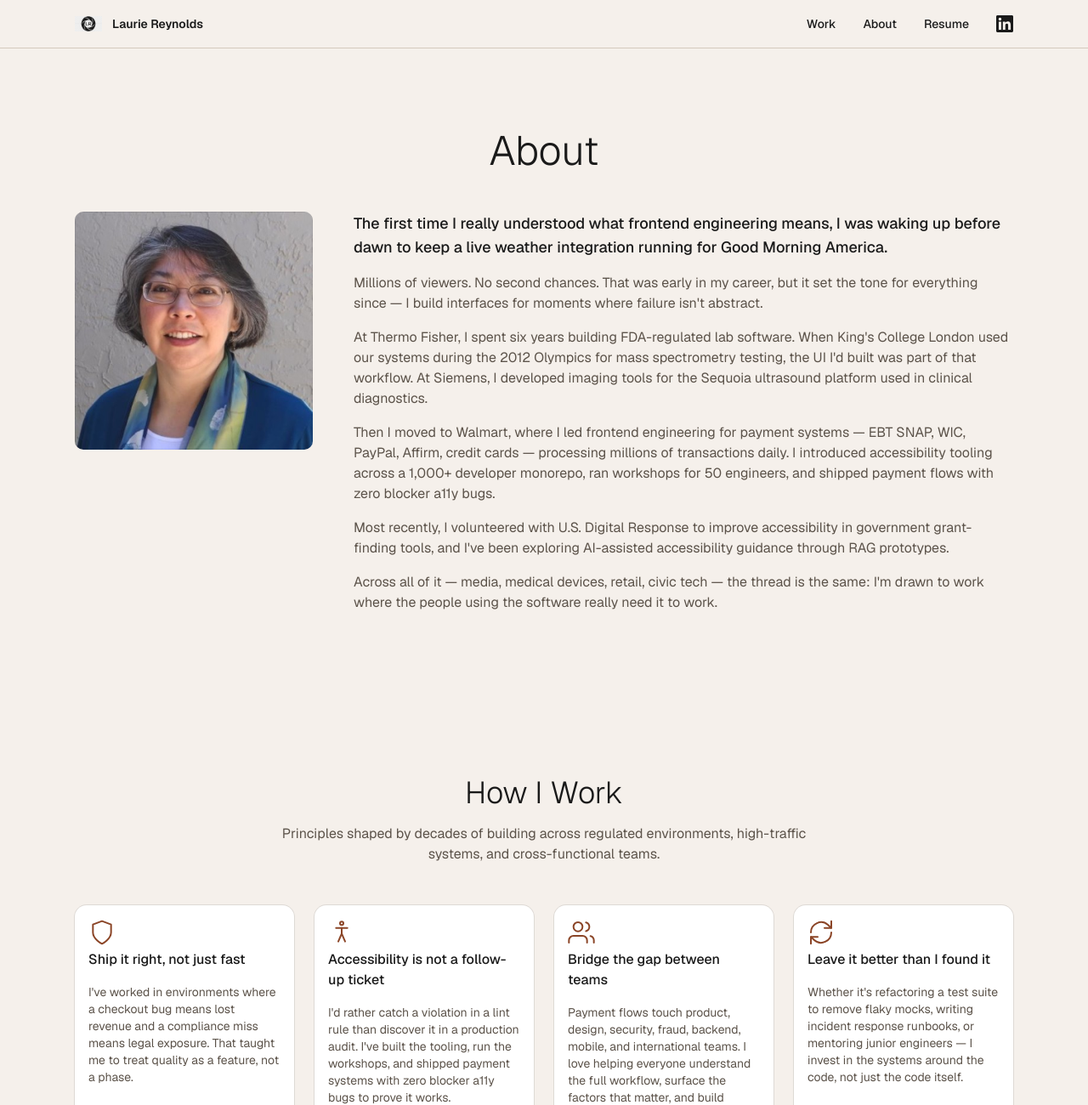
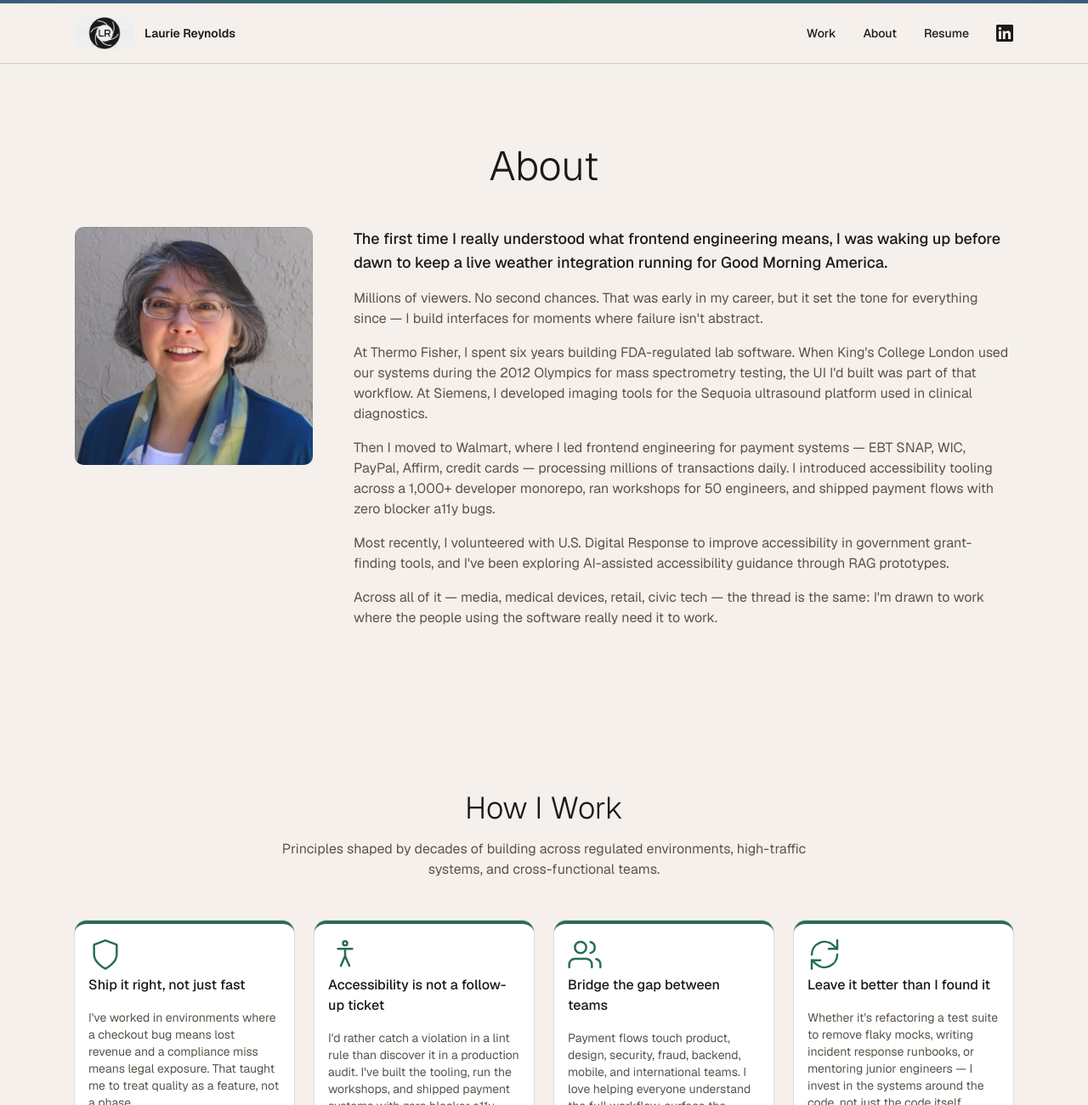
Before and after one commit to lsr-explore/laurie-reynolds-portfolio, a Next.js app: page /about in a window 1280 px wide. Shown: the top 1300 px of the page at 85% size. Built offline with nearby package versions, Linux system fonts and the light colour scheme.

Commit message:
updated styles

```diff
--- a/app/globals.css
+++ b/app/globals.css
@@ -54,7 +54,7 @@
   --card-foreground: #1a1a1a;
   --popover: #ffffff;
   --popover-foreground: #1a1a1a;
-  --primary: #8b4527;
+  --primary: #3d5a80;
   --primary-foreground: #ffffff;
   --secondary: #ece6df;
   --secondary-foreground: #3d3530;
@@ -65,8 +65,8 @@
   --destructive: oklch(0.577 0.245 27.325);
   --border: #d4c9bd;
   --input: #d4c9bd;
-  --ring: #8b4527;
-  --chart-1: #8b4527;
+  --ring: #3d5a80;
+  --chart-1: #3d5a80;
   --chart-2: #2a6b5a;
   --chart-3: #d4c9bd;
   --chart-4: #e8e0d8;
@@ -74,12 +74,12 @@
   --radius: 0.625rem;
   --sidebar: #f5f0eb;
   --sidebar-foreground: #1a1a1a;
-  --sidebar-primary: #8b4527;
+  --sidebar-primary: #3d5a80;
   --sidebar-primary-foreground: #ffffff;
   --sidebar-accent: #ece6df;
   --sidebar-accent-foreground: #1a1a1a;
   --sidebar-border: #d4c9bd;
-  --sidebar-ring: #8b4527;
+  --sidebar-ring: #3d5a80;
 }
 
 @layer base {
--- a/app/layout.tsx
+++ b/app/layout.tsx
@@ -32,6 +32,7 @@ export default function RootLayout({
       className={`${geistSans.variable} ${geistMono.variable} h-full antialiased`}
     >
       <body className="min-h-full flex flex-col">
+        <div className="h-1 bg-gradient-to-r from-primary via-accent to-primary" aria-hidden="true" />
         <SkipLink />
         <Header />
         <main id="main-content" className="flex-1">
--- a/app/resume/page.tsx
+++ b/app/resume/page.tsx
@@ -244,6 +244,71 @@ export default function ResumePage() {
         ))}
       </div>
 
+      {/* Volunteer */}
+      <Separator className="my-12" />
+      <h2 className="mb-6 text-2xl font-bold">Volunteer</h2>
+      <div className="space-y-4">
+        <Card>
+          <CardHeader>
+            <div className="flex flex-col gap-1 sm:flex-row sm:items-start sm:justify-between">
+              <div>
+                <CardTitle className="text-base">Volunteer</CardTitle>
+                <a
+                  href="https://accessiblecommunity.org/"
+                  target="_blank"
+                  rel="noopener noreferrer"
+                  className="text-sm font-medium text-primary hover:underline"
+                >
+                  Accessible Community
+                </a>
+              </div>
+              <p className="text-sm text-muted-foreground">
+                October 2025 — Present
+              </p>
+            </div>
+          </CardHeader>
+          <CardContent>
+            <p className="text-sm text-muted-foreground">
+              Evaluating small nonprofit organizations&apos; websites and
+              improving internal tools to support accessibility education and
+              outreach.
+            </p>
+          </CardContent>
+        </Card>
+        <Card>
+          <CardHeader>
+            <div className="flex flex-col gap-1 sm:flex-row sm:items-start sm:justify-between">
+              <div>
+                <CardTitle className="text-base">Website Editor</CardTitle>
+                <a
+                  href="https://cameraclublwv.org/"
+                  target="_blank"
+                  rel="noopener noreferrer"
+                  className="text-sm font-medium text-primary hover:underline"
+                >
+                  Camera Club of Laguna Woods Village
+                </a>
+              </div>
+              <p className="text-sm text-muted-foreground">
+                September 2024 — Present
+              </p>
+            </div>
+          </CardHeader>
+          <CardContent className="space-y-3">
+            <p className="text-sm text-muted-foreground">
+              Updating classes and workshops on the website.
+            </p>
+            <div className="flex flex-wrap gap-1.5">
+              {["WordPress", "Elegant Themes Divi", "Event Calendar", "Constant Contact"].map((t) => (
+                <Badge key={t} variant="secondary" className="text-xs">
+                  {t}
+                </Badge>
+              ))}
+            </div>
+          </CardContent>
+        </Card>
+      </div>
+
       {/* Education */}
       <Separator className="my-12" />
       <h2 className="mb-6 text-2xl font-bold">Education</h2>
--- a/components/header.tsx
+++ b/components/header.tsx
@@ -10,8 +10,8 @@ export function Header() {
           <Image
             src="/laurie-reynolds-logo.png"
             alt=""
-            width={32}
-            height={32}
+            width={70}
+            height={70}
             style={{ height: "auto" }}
             priority
           />
--- a/components/sections/hero-section.tsx
+++ b/components/sections/hero-section.tsx
@@ -16,7 +16,8 @@ export function HeroSection() {
           <p className="max-w-lg text-lg text-muted-foreground">
             From Walmart checkout to Olympic lab systems — 25+ years building
             frontend for payments, medical devices, and civic technology where
-            reliability, compliance, and accessibility aren&apos;t nice-to-haves.
+            reliability, compliance, and accessibility are foundational to
+            earning users&apos; trust.
           </p>
           <div className="flex gap-4">
             <a
--- a/components/sections/how-i-think-section.tsx
+++ b/components/sections/how-i-think-section.tsx
@@ -2,7 +2,7 @@ import { Card, CardContent, CardHeader, CardTitle } from "@/components/ui/card";
 import { howIThinkCards } from "@/lib/data";
 
 function CardIcon({ icon }: { icon: string }) {
-  const iconClass = "h-8 w-8 text-primary";
+  const iconClass = "h-10 w-10 text-accent";
 
   switch (icon) {
     case "shield":
@@ -99,7 +99,7 @@ export function HowIThinkSection() {
 
         <div className="mt-12 grid grid-cols-1 gap-6 sm:grid-cols-2 lg:grid-cols-4">
           {howIThinkCards.map((card) => (
-            <Card key={card.title}>
+            <Card key={card.title} className="border-t-4 border-t-accent transition-shadow hover:shadow-md">
               <CardHeader>
                 <CardIcon icon={card.icon} />
                 <CardTitle className="text-base">{card.title}</CardTitle>
--- a/components/sections/impact-section.tsx
+++ b/components/sections/impact-section.tsx
@@ -19,7 +19,10 @@ export function ImpactSection() {
         {/* Top row: 3 cards */}
         <div className="mt-12 grid grid-cols-1 gap-6 md:grid-cols-3">
           {impactCards.slice(0, 3).map((card) => (
-            <Card key={card.title}>
+            <Card
+              key={card.title}
+              className="border-l-4 border-l-primary transition-shadow hover:shadow-md"
+            >
               <CardHeader>
                 <CardTitle className="text-lg">{card.title}</CardTitle>
               </CardHeader>
@@ -36,7 +39,10 @@ export function ImpactSection() {
         <div className="mt-6 flex justify-center">
           <div className="grid w-full max-w-2xl grid-cols-1 gap-6 md:grid-cols-2">
             {impactCards.slice(3).map((card) => (
-              <Card key={card.title}>
+              <Card
+                key={card.title}
+                className="border-l-4 border-l-primary transition-shadow hover:shadow-md"
+              >
                 <CardHeader>
                   <CardTitle className="text-lg">{card.title}</CardTitle>
                 </CardHeader>
```
